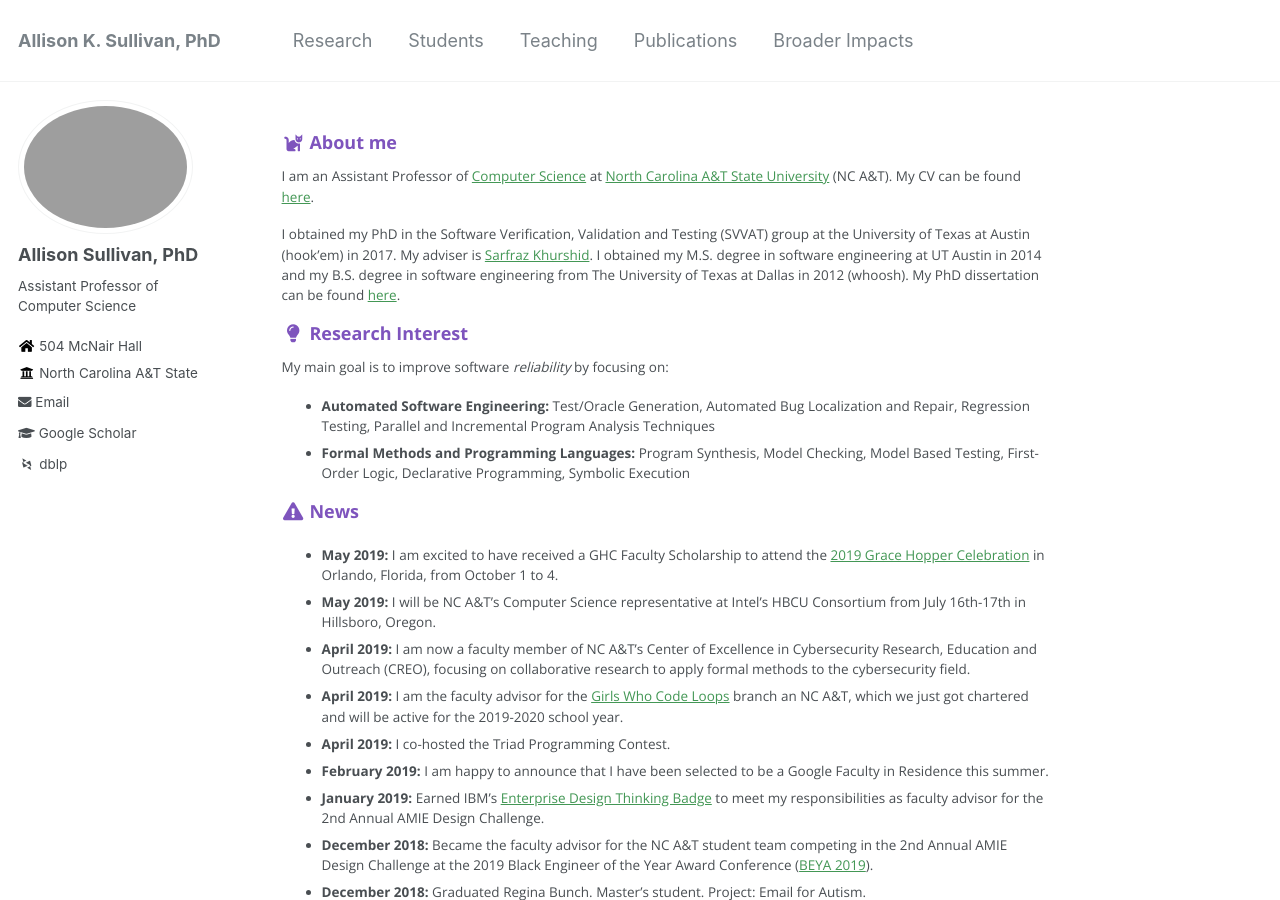
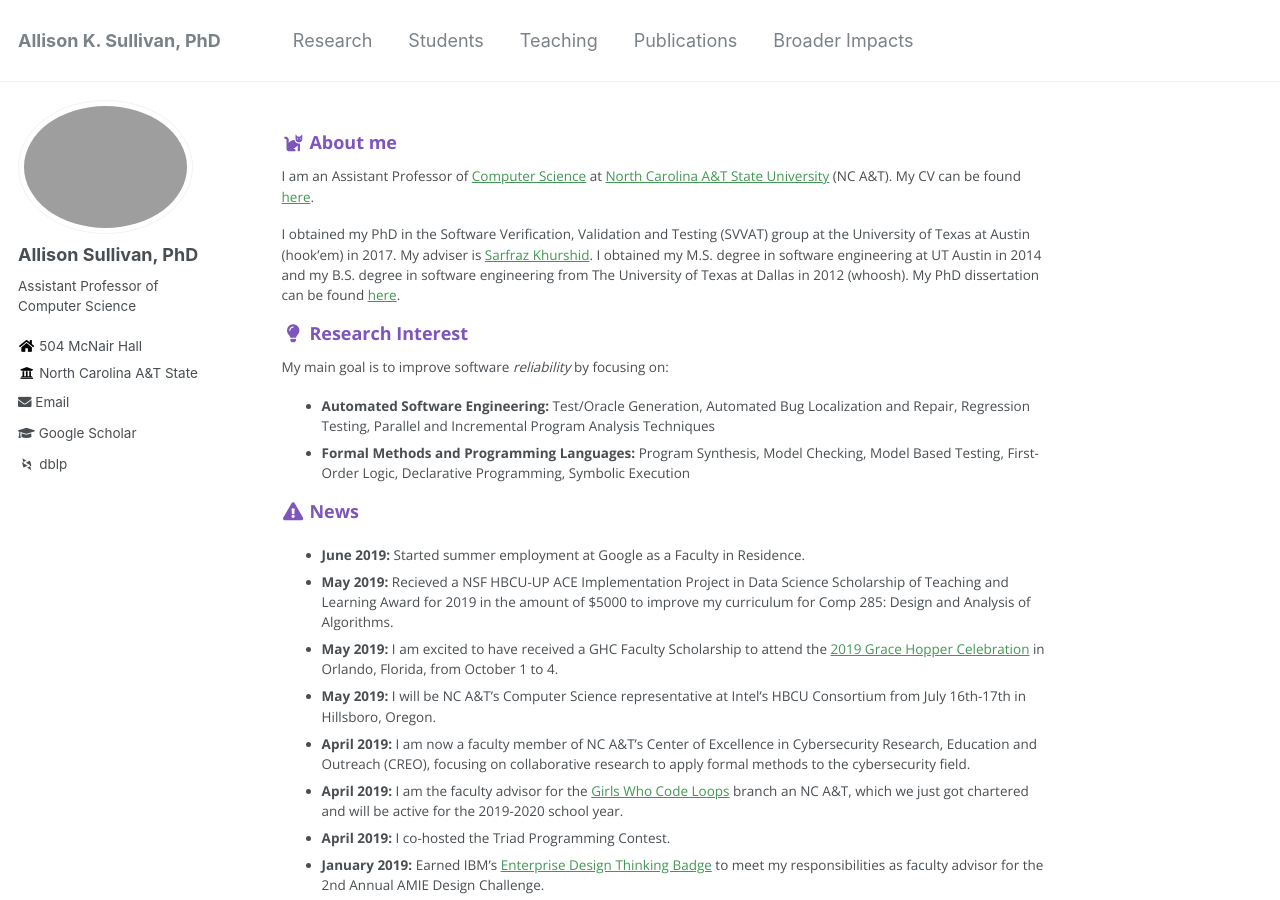
Before and after one commit to Allisonius/allisonius.github.io, a Jekyll site: the page built from _pages/about.md, in a window 1280 px wide and 900 px high. Built offline with Jekyll 4.4.1, drawn with Linux system fonts in a browser that asks for light colours; some web fonts are replaced.

Commit message:
Update about.md

```diff
--- a/_pages/about.md
+++ b/_pages/about.md
@@ -21,12 +21,13 @@ My main goal is to improve software _reliability_ by focusing on:
   * **Formal Methods and Programming Languages:** Program Synthesis, Model Checking, Model Based Testing, First-Order Logic, Declarative Programming, Symbolic Execution
 
 ### <i class="fa fa-fw fa-exclamation-triangle" aria-hidden="true"></i> News
+ * **June 2019:** Started summer employment at Google as a Faculty in Residence.
+ * **May 2019:** Recieved a NSF HBCU-UP ACE Implementation Project in Data Science Scholarship of Teaching and Learning Award for 2019 in the amount of $5000 to improve my curriculum for Comp 285: Design and Analysis of Algorithms.
  * **May 2019:** I am excited to have received a GHC Faculty Scholarship to attend the [2019 Grace Hopper Celebration](https://ghc.anitab.org/) in Orlando, Florida, from October 1 to 4.
  * **May 2019:** I will be NC A&T's Computer Science representative at Intel's HBCU Consortium from July 16th-17th in Hillsboro, Oregon.
  * **April 2019:** I am now a faculty member of NC A&T's Center of Excellence in Cybersecurity Research, Education and Outreach (CREO), focusing on collaborative research to apply formal methods to the cybersecurity field.
  * **April 2019:** I am the faculty advisor for the [Girls Who Code Loops](https://girlswhocode.com/collegeloops/) branch an NC A&T, which we just got chartered and will be active for the 2019-2020 school year.
   * **April 2019:** I co-hosted the Triad Programming Contest.
-  * **February 2019:** I am happy to announce that I have been selected to be a Google Faculty in Residence this summer.
   * **January 2019:** Earned IBM's [Enterprise Design Thinking Badge](https://www.youracclaim.com/badges/e5123a17-6b9a-40c2-a1b3-87f8afc98a4b/public_url) to meet my responsibilities as faculty advisor for the 2nd Annual AMIE Design Challenge.
   * **December 2018:** Became the faculty advisor for the NC A&T student team competing in the 2nd Annual AMIE Design Challenge at the 2019 Black Engineer of the Year Award Conference ([BEYA 2019](https://s4.goeshow.com/ccgroup/beyastem/2019/index.cfm)).
   * **December 2018:** Graduated Regina Bunch. Master's student. Project: Email for Autism.
```
